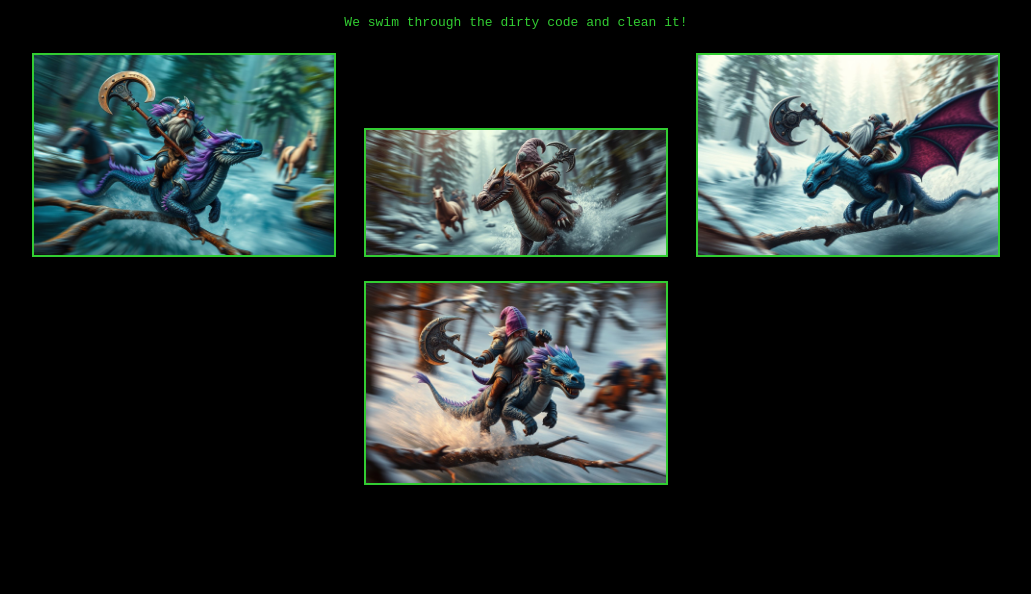
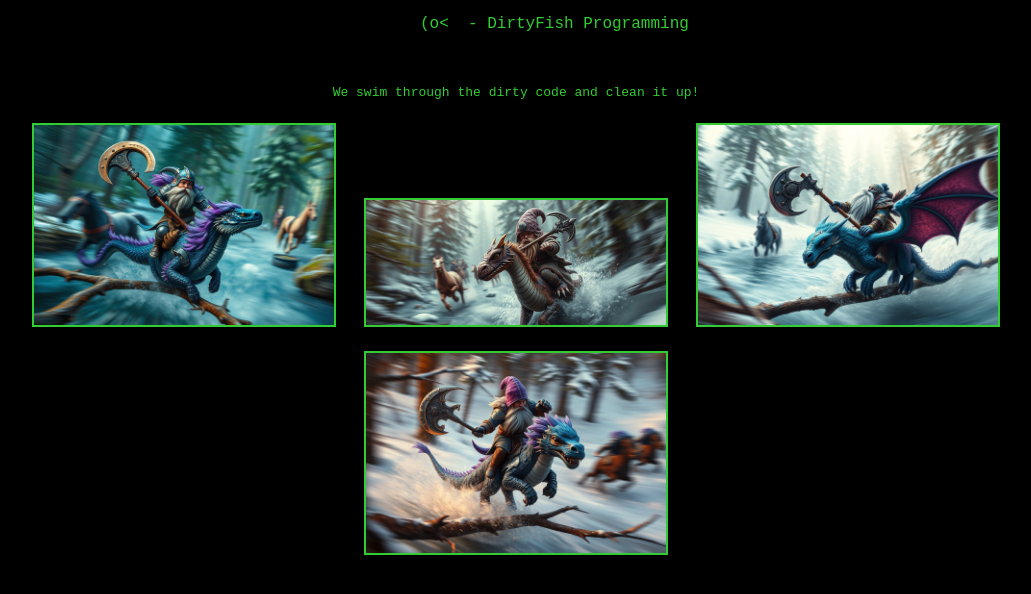
Before and after one commit to dirtyfish/dirtyfish.github.io, a plain HTML site: page index.html in a window 1280 px wide. Shown: the part 78-672 px from the top of the page, without its empty margins (124-1155 px from the left). Drawn offline with Linux system fonts and the light colour scheme.

Commit message:
Update index.html

```diff
--- a/index.html
+++ b/index.html
@@ -22,18 +22,22 @@
             height: auto;
             margin: 10px;
             border: 2px solid limegreen;
+            cursor: pointer;
         }
     </style>
 </head>
 <body>
     <h1>DirtyFish Programming</h1>
+    <pre>
+        (o<  - DirtyFish Programming
 
-    <p>We swim through the dirty code and clean it!</p>
+    </pre>
+    <p>We swim through the dirty code and clean it up!</p>
     <div>
-        <img src="pics/1.jpeg" alt="Image 1">
-        <img src="pics/2.jpeg" alt="Image 2">
-        <img src="pics/3.jpeg" alt="Image 3">
-        <img src="pics/4.jpeg" alt="Image 4">
+        <a href="pics/1.jpeg" target="_blank"><img src="pics/1.jpeg" alt="Image 1"></a>
+        <a href="pics/2.jpeg" target="_blank"><img src="pics/2.jpeg" alt="Image 2"></a>
+        <a href="pics/3.jpeg" target="_blank"><img src="pics/3.jpeg" alt="Image 3"></a>
+        <a href="pics/4.jpeg" target="_blank"><img src="pics/4.jpeg" alt="Image 4"></a>
     </div>
 </body>
 </html>
```
